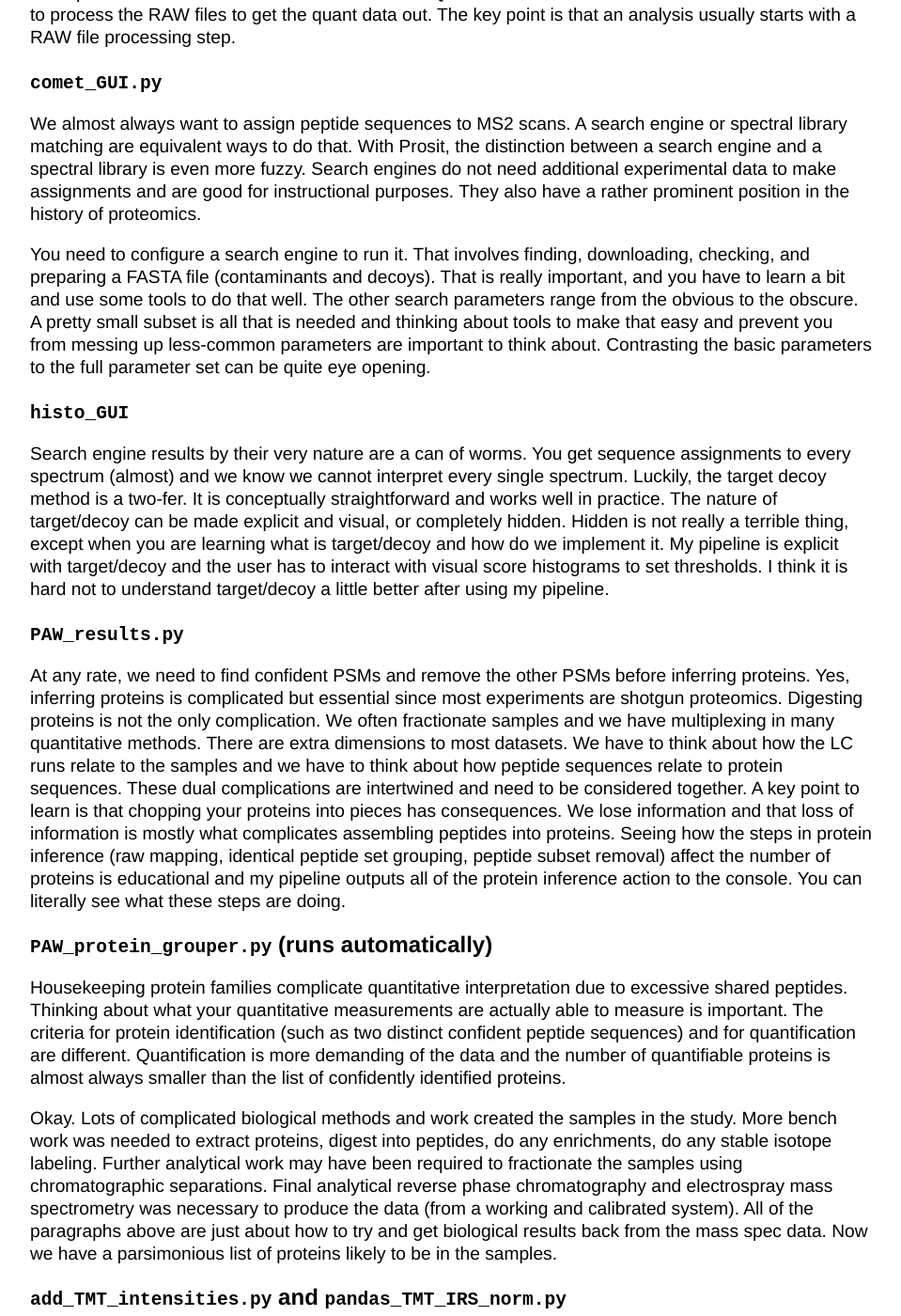
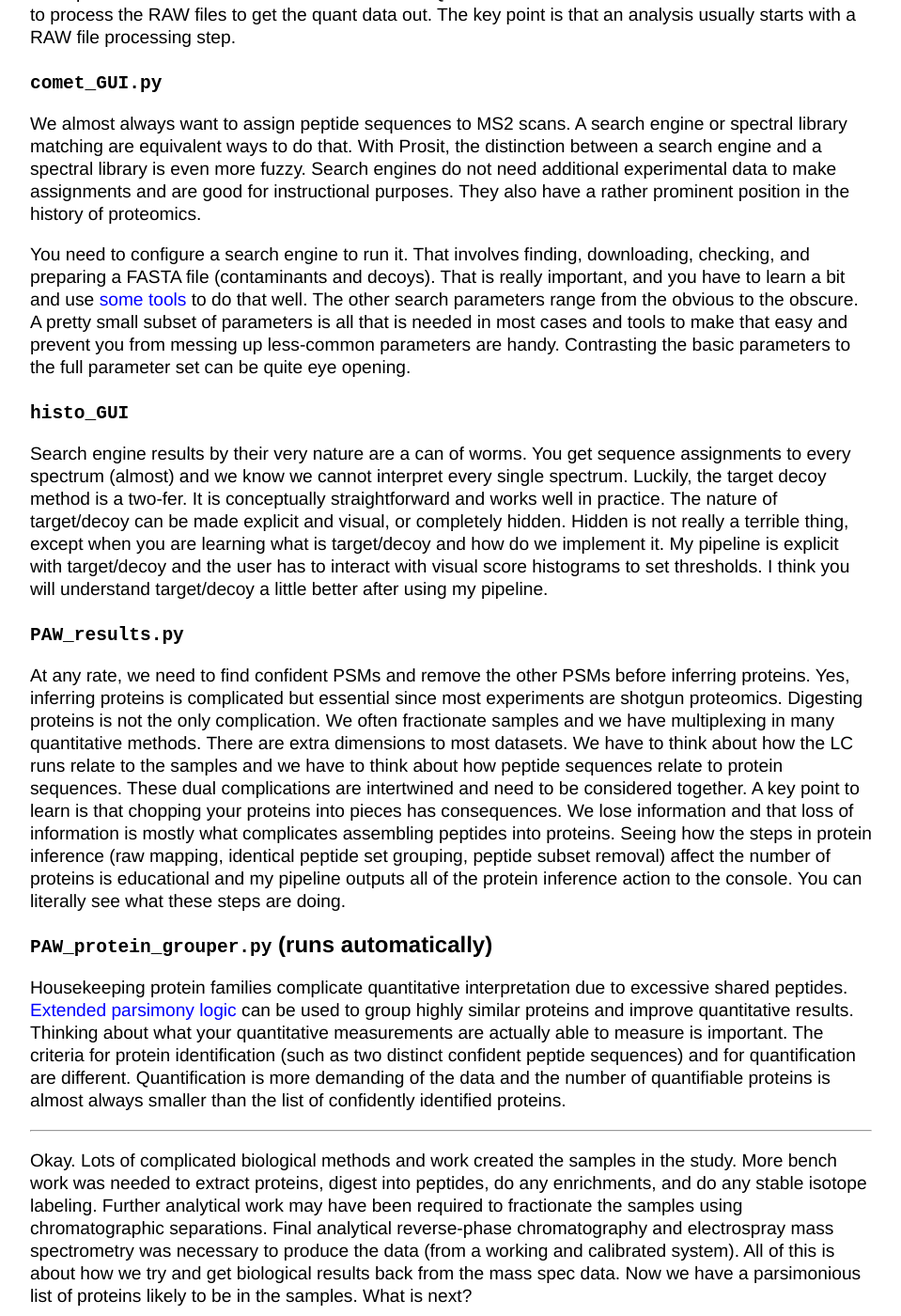
Before and after one commit to pwilmart/pwilmart.github.io, a Jekyll site: the page built from _posts/2020-07-12-Soup-to-nuts.md, in a window 1280 px wide and 1400 px high, scrolled down 853 px. Shown: the whole window at 94% size, without its empty margins (160-1119 px from the left). Built offline with Jekyll 4.4.1, drawn with Linux system fonts in a browser that asks for light colours; some of the changed text lies outside the part shown.

Commit message:
edits to soup-to-nuts blog

```diff
--- a/_posts/2020-07-12-Soup-to-nuts.md
+++ b/_posts/2020-07-12-Soup-to-nuts.md
@@ -25,11 +25,11 @@ The RAW files typically need processing. It used to be that search engines could
 
 We almost always want to assign peptide sequences to MS2 scans. A search engine or spectral library matching are equivalent ways to do that. With Prosit, the distinction between a search engine and a spectral library is even more fuzzy. Search engines do not need additional experimental data to make assignments and are good for instructional purposes. They also have a rather prominent position in the history of proteomics.
 
-You need to configure a search engine to run it. That involves finding, downloading, checking, and preparing a FASTA file (contaminants and decoys). That is really important, and you have to learn a bit and use some tools to do that well. The other search parameters range from the obvious to the obscure. A pretty small subset is all that is needed and thinking about tools to make that easy and prevent you from messing up less-common parameters are important to think about. Contrasting the basic parameters to the full parameter set can be quite eye opening.
+You need to configure a search engine to run it. That involves finding, downloading, checking, and preparing a FASTA file (contaminants and decoys). That is really important, and you have to learn a bit and use [some tools](https://github.com/pwilmart/fasta_utilities) to do that well. The other search parameters range from the obvious to the obscure. A pretty small subset of parameters is all that is needed in most cases and tools to make that easy and prevent you from messing up less-common parameters are handy. Contrasting the basic parameters to the full parameter set can be quite eye opening.
 
 ## `histo_GUI`
 
-Search engine results by their very nature are a can of worms. You get sequence assignments to every spectrum (almost) and we know we cannot interpret every single spectrum. Luckily, the target decoy method is a two-fer. It is conceptually straightforward and works well in practice. The nature of target/decoy can be made explicit and visual, or completely hidden. Hidden is not really a terrible thing, except when you are learning what is target/decoy and how do we implement it. My pipeline is explicit with target/decoy and the user has to interact with visual score histograms to set thresholds. I think it is hard not to understand target/decoy a little better after using my pipeline.
+Search engine results by their very nature are a can of worms. You get sequence assignments to every spectrum (almost) and we know we cannot interpret every single spectrum. Luckily, the target decoy method is a two-fer. It is conceptually straightforward and works well in practice. The nature of target/decoy can be made explicit and visual, or completely hidden. Hidden is not really a terrible thing, except when you are learning what is target/decoy and how do we implement it. My pipeline is explicit with target/decoy and the user has to interact with visual score histograms to set thresholds. I think you will understand target/decoy a little better after using my pipeline.
 
 ## `PAW_results.py`
 
@@ -37,9 +37,11 @@ At any rate, we need to find confident PSMs and remove the other PSMs before inf
 
 ## `PAW_protein_grouper.py` (runs automatically)
 
-Housekeeping protein families complicate quantitative interpretation due to excessive shared peptides. Thinking about what your quantitative measurements are actually able to measure is important. The criteria for protein identification (such as two distinct confident peptide sequences) and for quantification are different. Quantification is more demanding of the data and the number of quantifiable proteins is almost always smaller than the list of confidently identified proteins.
+Housekeeping protein families complicate quantitative interpretation due to excessive shared peptides. [Extended parsimony logic](https://github.com/pwilmart/Cascadia_2013) can be used to group highly similar proteins and improve quantitative results. Thinking about what your quantitative measurements are actually able to measure is important. The criteria for protein identification (such as two distinct confident peptide sequences) and for quantification are different. Quantification is more demanding of the data and the number of quantifiable proteins is almost always smaller than the list of confidently identified proteins.
 
-Okay. Lots of complicated biological methods and work created the samples in the study. More bench work was needed to extract proteins, digest into peptides, do any enrichments, do any stable isotope labeling. Further analytical work may have been required to fractionate the samples using chromatographic separations. Final analytical reverse phase chromatography and electrospray mass spectrometry was necessary to produce the data (from a working and calibrated system). All of the paragraphs above are just about how to try and get biological results back from the mass spec data. Now we have a parsimonious list of proteins likely to be in the samples.
+---
+
+Okay. Lots of complicated biological methods and work created the samples in the study. More bench work was needed to extract proteins, digest into peptides, do any enrichments, and do any stable isotope labeling. Further analytical work may have been required to fractionate the samples using chromatographic separations. Final analytical reverse-phase chromatography and electrospray mass spectrometry was necessary to produce the data (from a working and calibrated system). All of this is about how we try and get biological results back from the mass spec data. Now we have a parsimonious list of proteins likely to be in the samples. What is next?
 
 ## `add_TMT_intensities.py` and `pandas_TMT_IRS_norm.py`
 
@@ -51,11 +53,11 @@ If we were doing quantitative proteomics to measure differential expression, we
 
 There are often additional informatics steps to annotate proteins with function and pathway details and to see if those change. There can be quantitative data processing steps followed by statistical modeling to test for large scale (many proteins at once) expression changes. The goal in discovery experiments is to suggest biological hypotheses to test. The testing (a.k.a. validation) can take many forms: targeted proteomics, Western blotting, more experiments on new or larger cohorts of subjects, etc.
 
-The results can suggest new biological experiments that can take considerable time and effort to design and perform. We hit a fundamental snag at this point in analyses. Biological interpretation of a proteomics cannot (in most cases) be done by the analyst that can do the proteomics data processing. Much proteomics data processing is a bit decoupled from the biology behind the experiment. Interpretation is **not**. Any informatics from this point on benefit tremendously from expert domain knowledge. All this follow up work can take months to years to complete. Finally, a reasonably complete biological story can be told and published.
+The results can suggest new biological experiments that can take considerable time and effort to design and perform. We hit a fundamental snag at this point in analyses. Biological interpretation of proteomics results cannot (in most cases) be done by the analyst that did the proteomics data processing. Much proteomics data processing is a bit decoupled from the biology behind the experiment. Interpretation is **not**! Any informatics from this point on benefit tremendously from expert domain knowledge. All this follow up work can take months to years to complete. Finally, a reasonably complete biological story can be told and published.
 
 ## Summary
 
-It takes many people with many talents many man-years of effort to do modern biological experiments. Taking the time to learn all of the steps (and there are many) to just one part of these large studies (the proteomic data analysis) is not too much to ask. There is an even larger collection of scientists and engineers that design and manufacture the reagents, techniques, devices, instruments, hardware, and software to make all of this possible. Biology is extremely complex and doing experimental biology is truly challenging. It is inspiring and humbling to be a part of these studies in any capacity.
+It takes many people with many talents many person-years of effort to do modern biological experiments. Taking the time to learn all of the steps (and there are many) to just one part of these large studies (the proteomic data analysis) is not too much to expect. There is an even larger collection of scientists and engineers that design and manufacture the reagents, techniques, devices, instruments, hardware, and software to make all of this possible. Biology is extremely complex and doing experimental biology is truly challenging. It is inspiring and humbling to be a part of these studies in any capacity.
 
 ---
 
```
